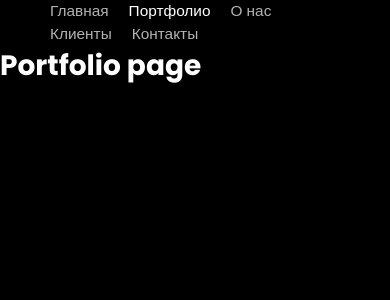
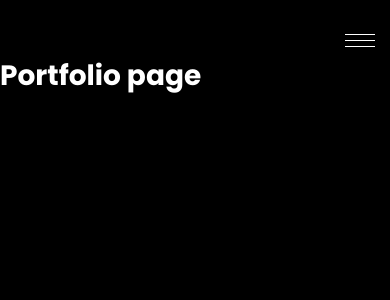
Before and after one commit to ponomarenkoboris/duck_media, a Next.js app: page /portfolio in a window 390 px wide. Shown: the top 300 px of the page. Built offline with nearby package versions, Linux system fonts and the light colour scheme.

Commit message:
Доделан компонент Header + сделана анимация Layout

```diff
--- a/next.config.js
+++ b/next.config.js
@@ -1,6 +1,9 @@
 /** @type {import('next').NextConfig} */
 const nextConfig = {
-	reactStrictMode: true
+	reactStrictMode: true,
+	devIndicators: {
+		buildActivity: false
+	}
 }
 
 module.exports = nextConfig
--- a/src/components/layout/header/Header.module.scss
+++ b/src/components/layout/header/Header.module.scss
@@ -1,18 +1,18 @@
 .header {
-	position: relative;
 	height: 45px;
 	margin: 0 40px;
+	display: flex;
+	align-items: end;
+	justify-content: flex-end;
+	transform: translateY(-45px);
+	animation: header-drop 300ms 200ms forwards ease-out;
 
-	&__container {
-		width: 100%;
-		display: flex;
-		align-items: end;
-		justify-content: space-between;
-		height: 100%;
-		top: -100%;
-		position: absolute;
-		animation: header_drop 400ms 1s forwards linear;
+	&__menuButton {
+		display: none;
 
+	}
+
+	&__navigation {
 		.navigation__list {
 			list-style: none;
 
@@ -38,13 +38,100 @@
 			}
 		}
 	}
+
 }
 
-@keyframes header_drop {
+@media (max-width: 800px) {
+	.header {
+		transform: none;
+		animation: none;
+		position: relative;
+		align-items: center;
+		margin: 25px 15px 0;
+		height: auto;
+
+		&__menuButton {
+			display: block;
+			background: inherit;
+			border: none;
+			width: 30px;
+			height: 30px;
+			cursor: pointer;
+
+			.bar {
+				width: 100%;
+				height: 1px;
+				margin: 5px 0;
+				background-color: #fff;
+			}
+		}
+
+		&__navigation {
+			width: 100%;
+			position: absolute;
+			height: 258px;
+			top: 45px;
+			opacity: 0;
+			visibility: hidden;
+			background-color: var(--theme-text-color);
+
+
+			.navigation__list {
+				padding: 20px 0;
+				width: 100%;
+
+				.navigation__item {
+					display: block;
+					text-align: center;
+					padding: 10px;
+
+					.navigation__link {
+						color: var(--theme-background);
+					}
+				}
+			}
+		}
+
+		&__navigation.showMenu {
+			animation: header-menu-show 500ms forwards ease-out;
+		}
+
+		&__navigation.hideMenu {
+			animation: header-menu-hide 500ms forwards ease-out;
+		}
+
+	}
+}
+
+@keyframes header-drop {
 	from {
-		top: -45px;
+		transform: translateY(-45px);
 	}
 	to {
-		top: 0;
+		transform: translateY(0);
 	}
 }
+
+@keyframes header-menu-show {
+	from {
+		visibility: hidden;
+		opacity: 0;
+	}
+	to {
+		visibility: visible;
+		opacity: 1;
+	}
+}
+
+@keyframes header-menu-hide {
+	from {
+		height: 258px;
+		visibility: visible;
+		opacity: 1;
+	}
+	to {
+		height: 0;
+		visibility: hidden;
+		opacity: 0;
+	}
+}
--- a/src/components/layout/header/Header.tsx
+++ b/src/components/layout/header/Header.tsx
@@ -1,37 +1,60 @@
-import { MouseEvent, useCallback } from 'react';
+import { MouseEvent, useRef, useEffect } from 'react';
 import { useRouter } from 'next/router';
-import { routes } from './header.utils';
+import { routes, navBlurEvent } from './header.utils';
 import Link from 'next/link';
 import styles from './Header.module.scss';
 
-export default function Header() {
-	const { pathname, push } = useRouter()
+interface HeaderProps {
+	onListClick: (e: MouseEvent<HTMLUListElement>) => void
+}
 
-	// TODO complete page intro and leave logic
-	const onLinkClick = (event: MouseEvent<HTMLAnchorElement>) => {
-		event.preventDefault()
-		// const body = document.querySelector('body')!
-		// body.classList.toggle('page-leave')
-		setInterval((href) => { push(href) }, 2000, event.currentTarget.href)
+export default function Header({ onListClick }: HeaderProps) {
+	const { pathname } = useRouter()
+	const navRef = useRef<HTMLElement>(null)
+
+	const { appendListener, removeListener } = navBlurEvent(navRef);
+
+	const onMenuButtonClick = (event: MouseEvent<HTMLButtonElement>) => {
+		event.stopPropagation();
+		if (!navRef.current) return
+
+		if (!navRef.current.classList.contains(styles.showMenu)) {
+			navRef.current.classList.remove(styles.hideMenu)
+			navRef.current.classList.add(styles.showMenu)
+			appendListener()
+		} else {
+			navRef.current.classList.remove(styles.showMenu)
+			navRef.current.classList.add(styles.hideMenu)
+			removeListener()
 		}
+	}
+
+	useEffect(() => {
+		return () => removeListener()
+	}, [])
 
 	return (
 		<header className={styles.header}>
-			<div className={styles.header__container}>
-				<div className='header__logo-wrapper'></div>
-				<nav className='header__navigation'>
-					<ul className={styles.navigation__list}>
+			<button
+				className={styles.header__menuButton}
+				onClick={onMenuButtonClick}
+			>
+				<div className={styles.bar}></div>
+				<div className={styles.bar}></div>
+				<div className={styles.bar}></div>
+			</button>
+			<nav className={styles.header__navigation} ref={navRef}>
+				<ul className={styles.navigation__list} onClickCapture={onListClick}>
 					{routes.map(({ id, path, name }) => (
 						<li
 							key={id}
 							className={pathname === path ? `${styles.navigation__item} ${styles.active__item}` : styles.navigation__item}
 						>
-								<Link href={path} onClick={onLinkClick} className={styles.navigation__link}>{name}</Link>
+							<Link href={path} className={styles.navigation__link}>{name}</Link>
 						</li>
 					))}
 				</ul>
 			</nav>
-			</div>
 		</header>
 	)
 }
--- a/src/components/layout/header/header.utils.ts
+++ b/src/components/layout/header/header.utils.ts
@@ -1,7 +1,37 @@
-export const routes = [
+import { RefObject } from "react"
+import styles from './Header.module.scss'
+
+const routes = [
 	{ id: '/', path: '/', name: 'Главная' },
 	{ id: '/portfolio', path: '/portfolio', name: 'Портфолио' },
 	{ id: '/about', path: '/about', name: 'О нас' },
 	{ id: '/clients', path: '/clients', name: 'Клиенты' },
 	{ id: '/contacts', path: '/contacts', name: 'Контакты' }
 ]
+
+const navBlurEvent = (elementRef: RefObject<HTMLElement>) => {
+
+	const appendListener = () => window.addEventListener('click', listener)
+
+	const removeListener = () => window.removeEventListener('click', listener)
+
+	const listener = (event: globalThis.MouseEvent) => {
+		const element = event.target as HTMLElement
+
+		if (!element.closest('nav') && elementRef.current) {
+			elementRef.current.classList.remove(styles.showMenu)
+			elementRef.current.classList.add(styles.hideMenu)
+			removeListener()
+		}
+	}
+
+	return {
+		appendListener,
+		removeListener
+	}
+}
+
+export {
+	routes,
+	navBlurEvent
+}
--- /dev/null
+++ b/src/components/layout/layout/Layout.module.scss
@@ -0,0 +1,40 @@
+$animationDuration: 200ms;
+
+.main {
+	opacity: 0;
+	visibility: hidden;
+}
+
+.pageEnter {
+	animation: page-enter $animationDuration linear forwards;
+}
+
+.pageLeave {
+	animation: page-leave $animationDuration linear;
+}
+
+@keyframes page-enter {
+	from {
+		opacity: 0;
+		visibility: hidden;
+	}
+	to {
+		opacity: 1;
+		visibility: visible;
+	}
+}
+
+@keyframes page-leave {
+	from {
+		opacity: 1;
+		visibility: visible;
+	}
+	to {
+		opacity: 0;
+		visibility: hidden;
+	}
+}
+
+:export {
+	animationDuration: $animationDuration;
+}
--- a/src/components/layout/layout/Layout.tsx
+++ b/src/components/layout/layout/Layout.tsx
@@ -1,6 +1,9 @@
+import { useRef, MouseEvent } from "react";
+import { useRouter } from "next/router";
 import { PropsWithChildren } from "react";
 import { Poppins } from "next/font/google";
 import Header from "../header/Header";
+import styles from "./Layout.module.scss";
 
 const poppins = Poppins({
 	weight: ['300', '400', '600', '700'],
@@ -8,9 +11,30 @@ const poppins = Poppins({
 })
 
 export default function Layout({ children }: PropsWithChildren) {
+	const wrapperRef = useRef<HTMLDivElement>(null)
+	const { pathname, push } = useRouter()
+
+	const onListClick = (isInAction = false) => (event: MouseEvent<HTMLUListElement>) => {
+		event.preventDefault()
+		const anchor = (event.target as HTMLElement).closest('a');
+
+		if (!anchor || isInAction || pathname === anchor.pathname) return
+
+		isInAction = true
+
+		wrapperRef.current?.classList.add(styles.pageLeave)
+		setTimeout((href) => {
+			push(href)
+			isInAction = false
+		}, parseInt(styles.animationDuration), anchor.pathname)
+	}
+
 	return (
-		<div className={poppins.className}>
-			<Header />
+		<div
+			ref={wrapperRef}
+			className={`${poppins.className} ${styles.main} ${styles.pageEnter}`}
+		>
+			<Header onListClick={onListClick()} />
 			<main>
 				{children}
 			</main>
--- a/src/styles/globals.scss
+++ b/src/styles/globals.scss
@@ -15,13 +15,3 @@ body {
 	font-size: 14px;
 	font-family: "Helvetica Neue", Helvetica, sans-serif;
 }
-
-.page-leave {
-	animation: page-leave 200ms linear forwards;
-}
-
-@keyframes page-leave {
-	to {
-		visibility: hidden;
-	}
-}
--- a/tsconfig.json
+++ b/tsconfig.json
@@ -20,7 +20,8 @@
 		}
 		],
 		"paths": {
-			"@/*": ["./src/*"]
+			"@/*": ["./src/*"],
+			"public": ["./public/*"]
 		}
 	},
 	"include": ["next-env.d.ts", "**/*.ts", "**/*.tsx", ".next/types/**/*.ts"],
```
Lines whose indentation alone changed are shown as unchanged.
